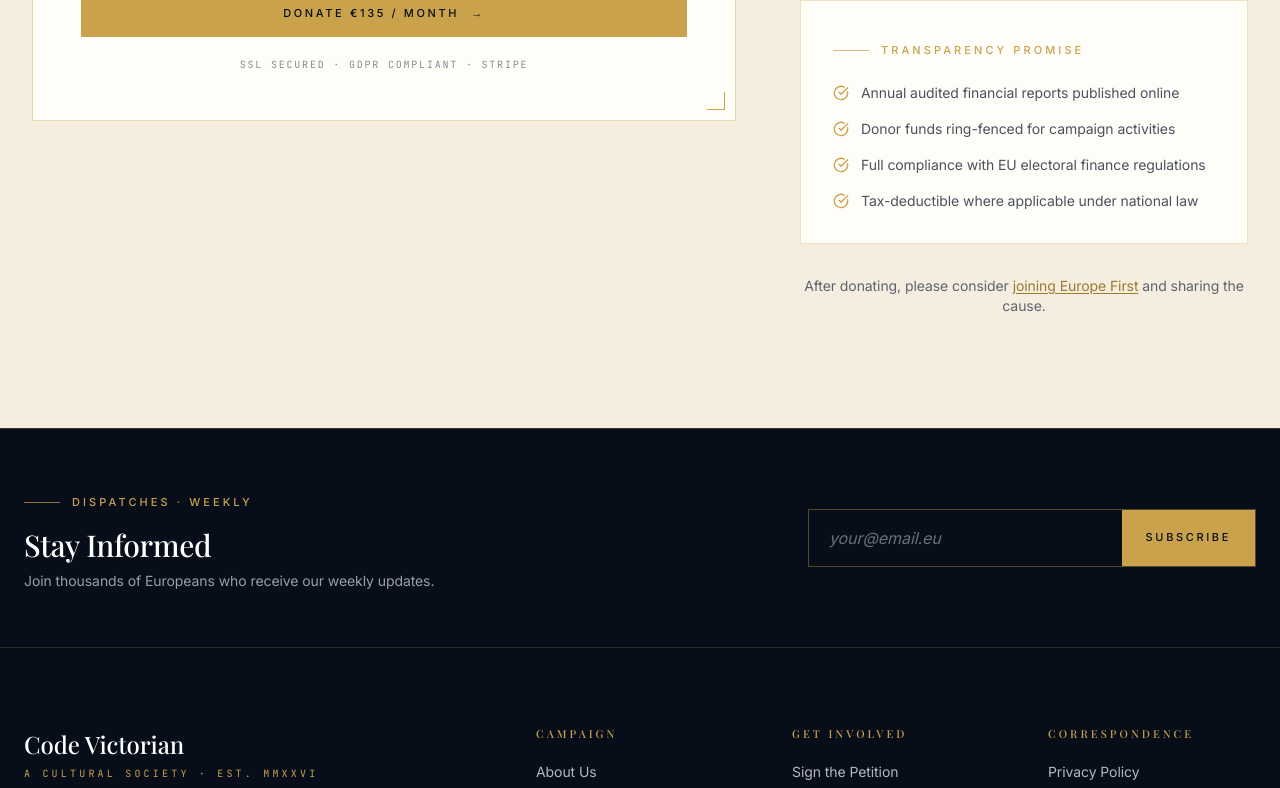
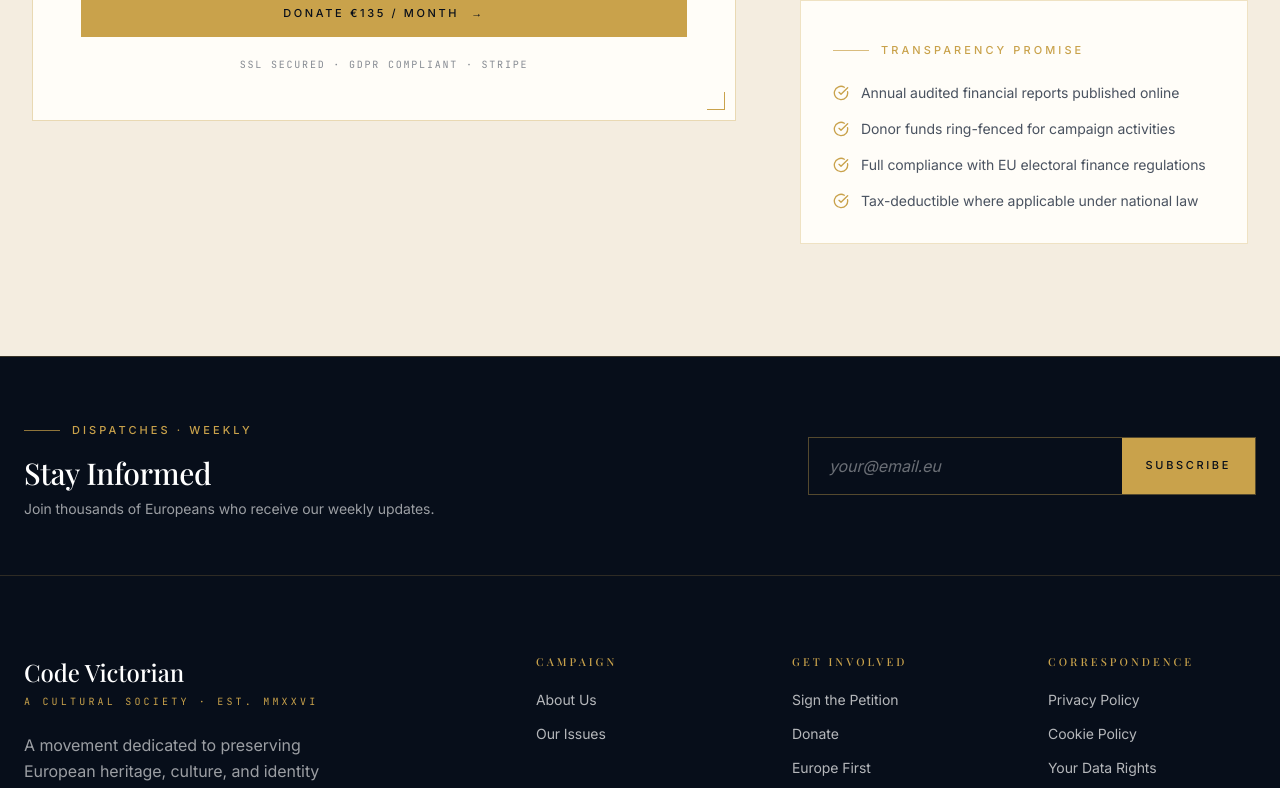
Before and after one commit to horatio8/CodeVictorian, a Next.js app: page /donate in a window 1280 px wide. Shown: the part 1412-2200 px from the top of the page. Built offline with nearby package versions, Linux system fonts and the light colour scheme; no server answers; the database is empty; a web font is replaced by a local one.

Commit message:
Donate: drop the 'After donating, consider joining Europe First' nudge

```diff
--- a/app/donate/DonateClient.tsx
+++ b/app/donate/DonateClient.tsx
@@ -447,14 +447,6 @@ function DonatePageInner({
                     ))}
                   </ul>
                 </div>
-
-                <div className="text-center text-sm text-navy-800/65">
-                  After donating, please consider{" "}
-                  <Link href="/member" className="text-gold-600 underline underline-offset-2">
-                    joining Europe First
-                  </Link>{" "}
-                  and sharing the cause.
-                </div>
               </div>
             </div>
           </div>
```
